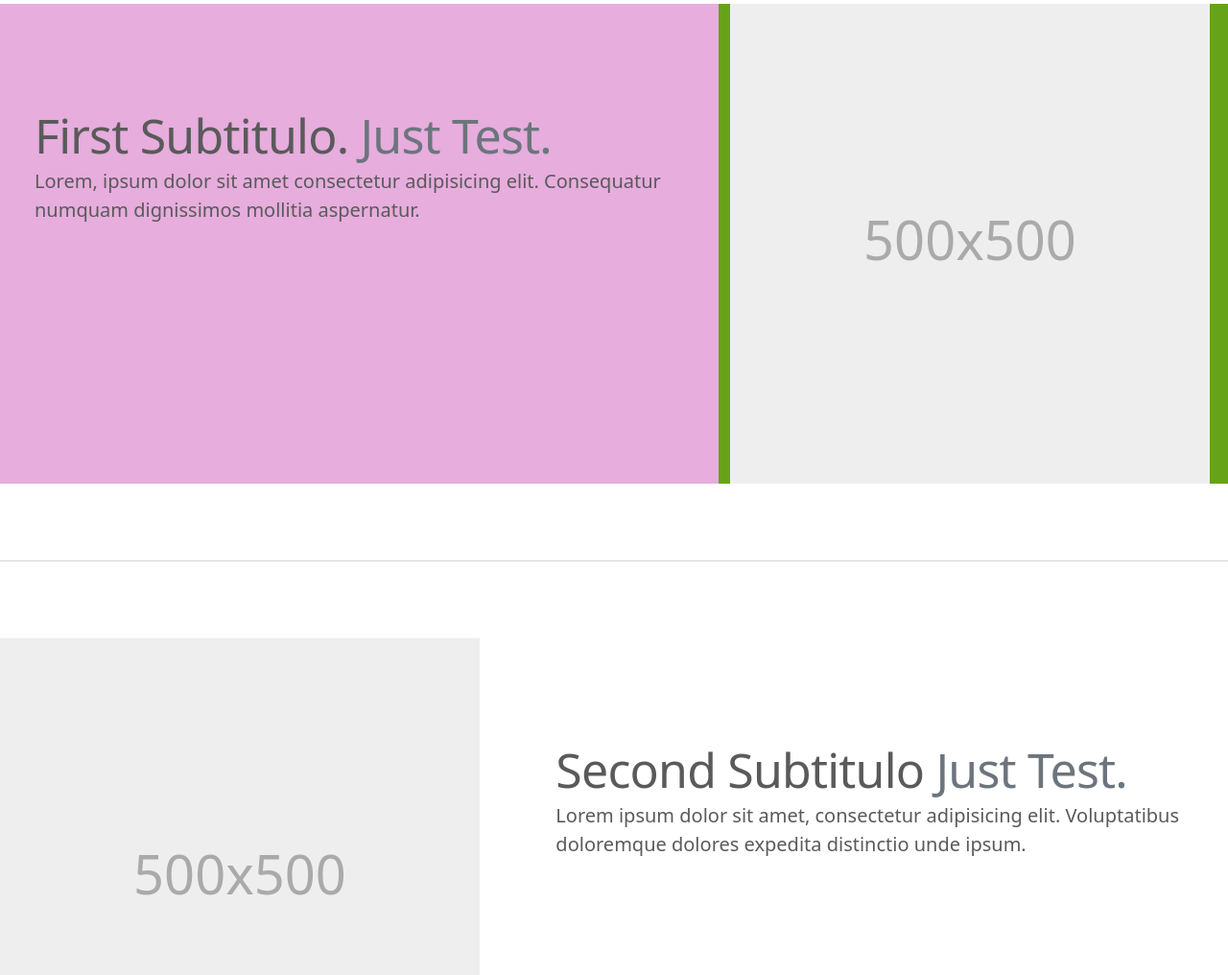
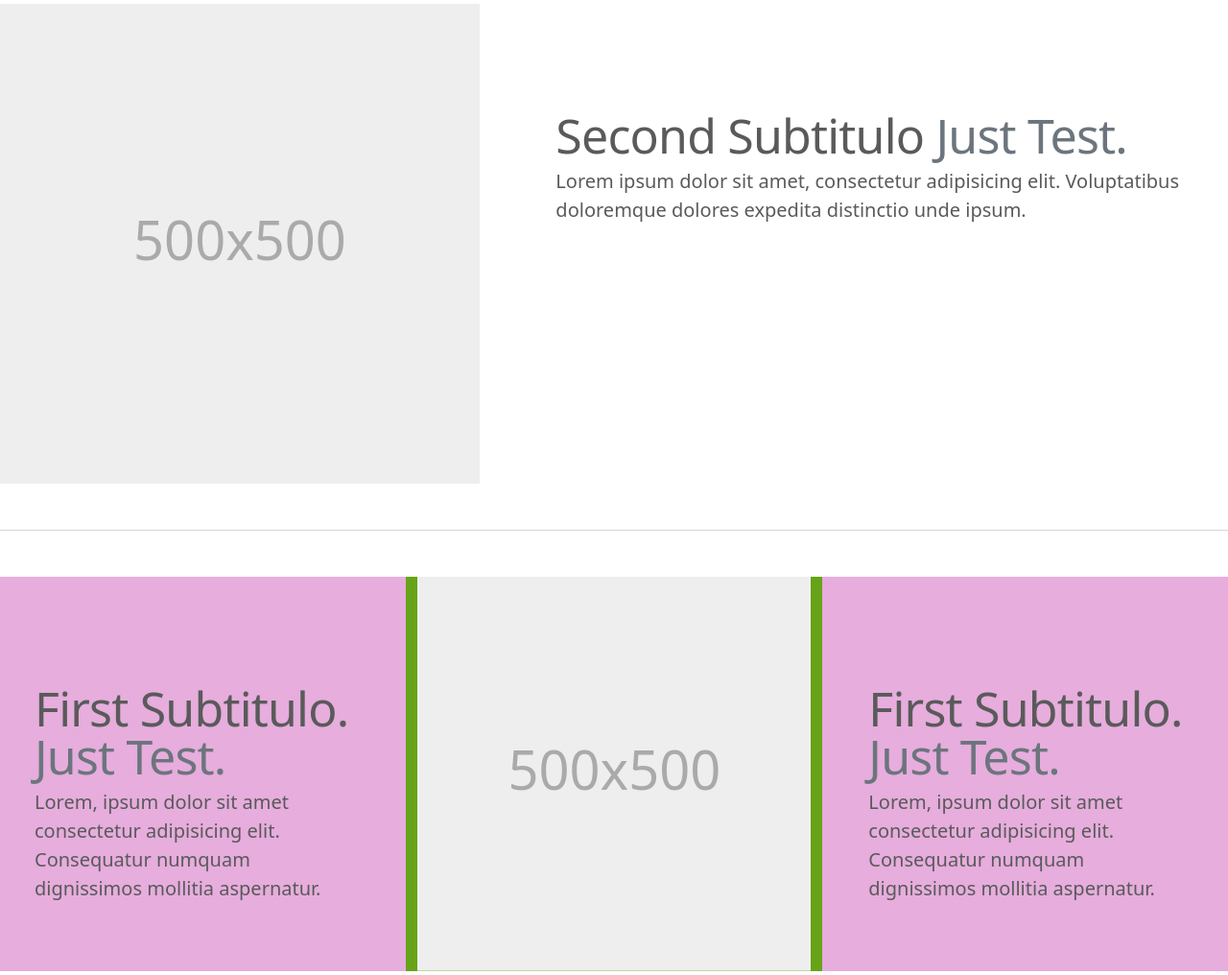
Before and after one commit to AmandaJhes/ProgrammingProjects, a plain HTML site: page SAMI/index.html in a window 1280 px wide. Shown: the part 1138-2154 px from the top of the page at 96% size. Drawn offline with nearby package versions, Linux system fonts and the light colour scheme.

Commit message:
espacamento entre as divs

```diff
--- a/SAMI/index.html
+++ b/SAMI/index.html
@@ -123,8 +123,8 @@
 
 
   <main>
+
     <!-- Segundo Carrossel - Serviços -->
-
     <div class="container marketing" style="max-width: 100%; padding: 0; margin-bottom: 10px;">
       <div id="carouselExampleControls" class="carousel slide" data-bs-ride="carousel" style="position: relative; background-color: aqua; padding-top: 35px;">
         <div class="carousel-inner">
@@ -203,22 +203,46 @@
       </div>
     </div>
 
-
-    <!-- Div - Benefícios -->
-
-    <div class="row featurette" style="background-color: rgb(230, 173, 221);">
-      <div class="col-md-7 px-5">
-        <h2 class="featurette-heading">First Subtitulo. <span class="text-muted">Just Test.</span></h2>
-        <p class="lead">Lorem, ipsum dolor sit amet consectetur adipisicing elit. Consequatur numquam
-          dignissimos mollitia aspernatur.</p>
+    <!-- Div - Imagem 1 -->
+    <div class="row featurette">
+      <div class="col-md-7 order-md-2 px-5">
+        <h2 class="featurette-heading">Second Subtitulo <span class="text-muted">Just Test.</span></h2>
+        <p class="lead">Lorem ipsum dolor sit amet, consectetur adipisicing elit. Voluptatibus doloremque
+          dolores expedita distinctio unde ipsum.</p>
       </div>
-      <div class="col-md-5" style="background-color: rgb(103, 163, 24);">
+      <div class="col-md-5 order-md-1">
         <svg class="bd-placeholder-img bd-placeholder-img-lg featurette-image img-fluid mx-auto" width="500"
           height="500" xmlns="http://www.w3.org/2000/svg" role="img" aria-label="Placeholder: 500x500"
           preserveAspectRatio="xMidYMid slice" focusable="false">
           <title>Placeholder</title>
           <rect width="100%" height="100%" fill="#eee" /><text x="50%" y="50%" fill="#aaa" dy=".3em">500x500</text>
         </svg>
+      </div>
+    </div>
+
+    <hr class="featurette-divider">
+    <!-- ..........................................................-->
+
+
+    <!-- Div - Benefícios -->
+    <div class="row featurette" style="background-color: rgb(230, 173, 221);">
+      <div class="col-md-4 px-5">
+        <h2 class="featurette-heading">First Subtitulo. <span class="text-muted">Just Test.</span></h2>
+        <p class="lead">Lorem, ipsum dolor sit amet consectetur adipisicing elit. Consequatur numquam
+          dignissimos mollitia aspernatur.</p>
+      </div>
+      <div class="col-md-4" style="background-color: rgb(103, 163, 24);">
+        <svg class="bd-placeholder-img bd-placeholder-img-lg featurette-image img-fluid mx-auto" width="500"
+          height="500" xmlns="http://www.w3.org/2000/svg" role="img" aria-label="Placeholder: 500x500"
+          preserveAspectRatio="xMidYMid slice" focusable="false">
+          <title>Placeholder</title>
+          <rect width="100%" height="100%" fill="#eee" /><text x="50%" y="50%" fill="#aaa" dy=".3em">500x500</text>
+        </svg>
+      </div>
+      <div class="col-md-4 px-5">
+        <h2 class="featurette-heading">First Subtitulo. <span class="text-muted">Just Test.</span></h2>
+        <p class="lead">Lorem, ipsum dolor sit amet consectetur adipisicing elit. Consequatur numquam
+          dignissimos mollitia aspernatur.</p>
       </div>
     </div>
 
--- a/SAMI/style.css
+++ b/SAMI/style.css
@@ -94,7 +94,7 @@ body {
   ------------------------- */
 
   .featurette-divider {
-    margin: 5rem 0; /* Space out the Bootstrap <hr> more */
+    margin: 3rem 0; /* Space out the Bootstrap <hr> more */
   }
 
   /* Thin out the marketing headings */
```
